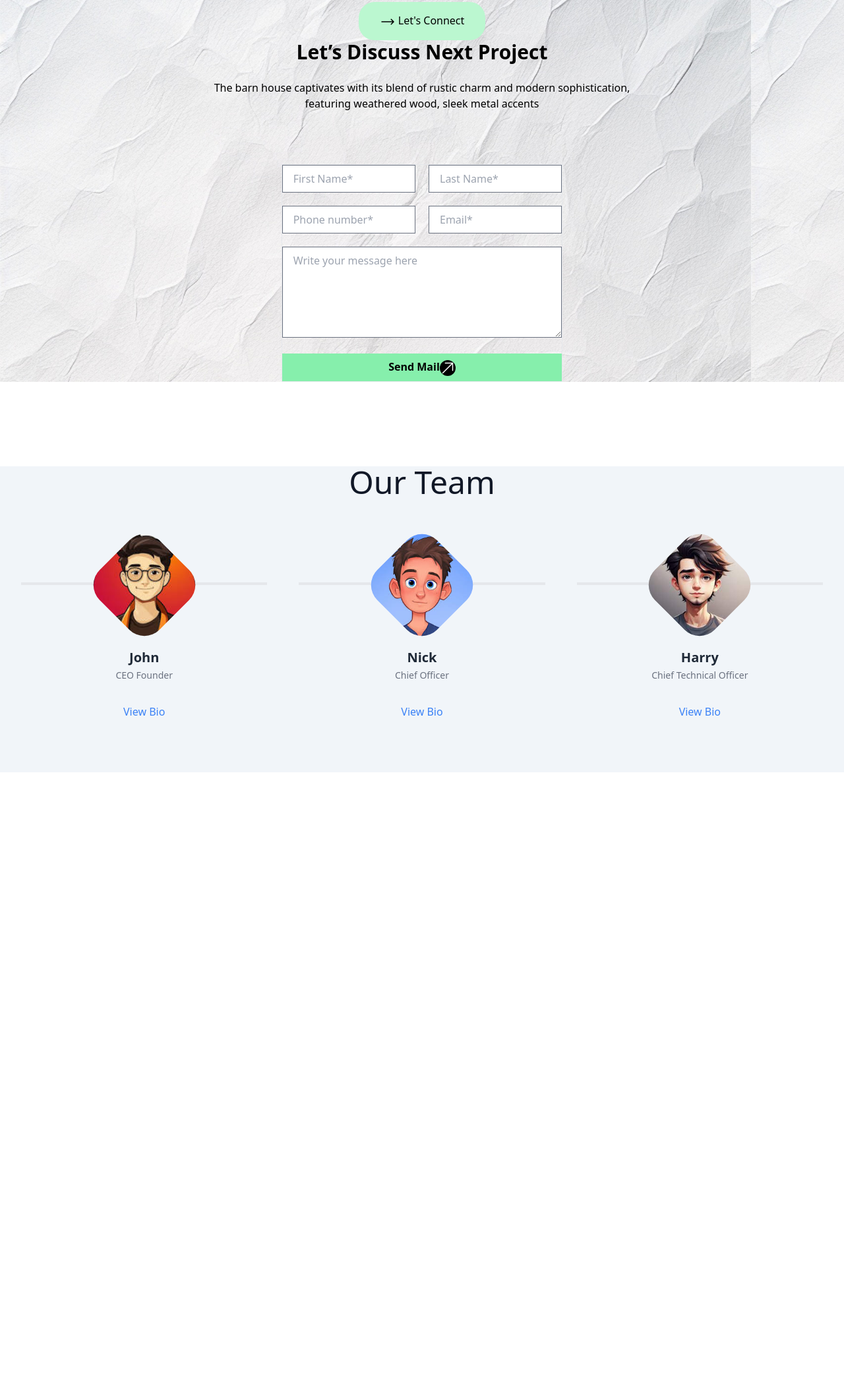
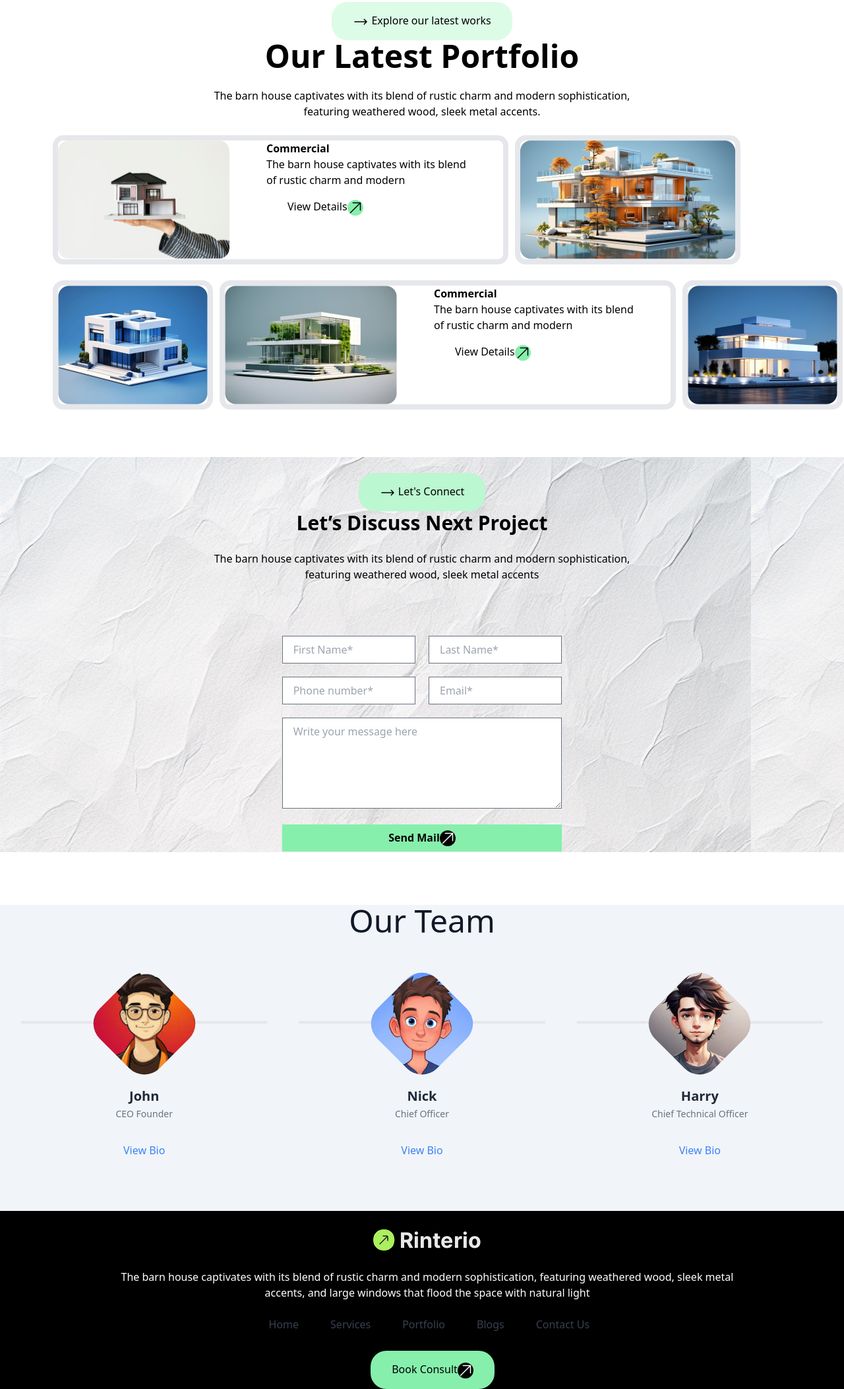
Before and after one commit to sadiahimi/housing-project, a plain HTML site: page index.html in a window 1280 px wide. Shown: the part 1923-4029 px from the top of the page at 66% size. Before the commit the page ends 3094 px from the top, so only its background shows below. Drawn offline with nearby package versions, Linux system fonts and the light colour scheme.

Commit message:
footer added

```diff
--- a/index.html
+++ b/index.html
@@ -205,6 +205,77 @@
       </div>
       <br>
       <br>
+      <!-- description -->
+      <div class="flex flex-col items-center">
+        <br>
+      <button class="bg-green-100 px-8 py-4 rounded-3xl"><svg xmlns="http://www.w3.org/2000/svg" fill="none" viewBox="0 0 24 24" stroke-width="1.5" stroke="currentColor" class="size-6 inline">
+        <path stroke-linecap="round" stroke-linejoin="round" d="M17.25 8.25 21 12m0 0-3.75 3.75M21 12H3" />
+      </svg>
+      Explore our latest works
+      </button>
+      <h2 class="text-5xl flex flex-col items-center"><b>Our Latest Portfolio</b></h2>
+        <br>
+        <p>The barn house captivates with its blend of rustic charm and modern sophistication,<br>
+          <span class="flex flex-col items-center">featuring weathered wood, sleek metal accents.</span>
+        </p>
+    </div>
+    <br>
+      <!-- challange -->
+       <div class="pl-20">
+       <div class="flex space-x-2.5">
+      <div class="flex bg-white rounded-2xl border-8">
+        <div>
+       <img src="assets/img1.png" alt="">
+      </div>
+      <div class="px-14">
+        <h1><b>Commercial</b></h1>
+        <p> The barn house captivates with its blend <br>
+          of rustic charm and modern</p>
+            <button class=" px-8 py-4 rounded-3xl">View Details<svg xmlns="http://www.w3.org/2000/svg" fill="none" viewBox="0 0 24 24" stroke-width="1.5" stroke="currentColor" class="size-6 bg-green-300 inline rounded-3xl">
+              <path stroke-linecap="round" stroke-linejoin="round" d="m4.5 19.5 15-15m0 0H8.25m11.25 0v11.25"/>
+            </svg>
+            </button>
+      </div>
+    </div>
+    <div class="bg-white rounded-2xl border-8">
+      <img src="assets/img2.png" alt="">
+    </div>
+  </div>
+</div>
+  <br>
+  <!-- next -->
+   <div class="flex space-x-2.5">
+   <div class="pl-20">
+    <div class="bg-white rounded-2xl border-8">
+      <img src="assets/img3.png" alt="">
+     </div>
+   </div>
+   <div>
+  <div class="flex space-x-2.5">
+    <div class="flex bg-white rounded-2xl border-8">
+      <div>
+     <img src="assets/img4.png" alt="">
+    </div>
+    <div class="px-14">
+      <h1><b>Commercial</b></h1>
+      <p> The barn house captivates with its blend <br>
+        of rustic charm and modern</p>
+          <button class=" px-8 py-4 rounded-3xl">View Details<svg xmlns="http://www.w3.org/2000/svg" fill="none" viewBox="0 0 24 24" stroke-width="1.5" stroke="currentColor" class="size-6 bg-green-300 inline rounded-3xl">
+            <path stroke-linecap="round" stroke-linejoin="round" d="m4.5 19.5 15-15m0 0H8.25m11.25 0v11.25"/>
+          </svg>
+          </button>
+    </div>
+  </div>
+  <div class="bg-white rounded-2xl border-8">
+    <img src="assets/img5.png" alt="">
+  </div>
+</div>
+</div>
+</div>
+<br>
+
+    <br>
+    <br>
       <div style="background-image: url('./assets/bg.jpg')";>
 
         <div class="flex flex-col items-center">
@@ -261,8 +332,6 @@
       </div>
     </div>
   </div>
-  <br>
-  <br>
   <div class="bg-slate-100">
     <div class="container mx-auto px-6 md:px-12 lg:px-8">
       <div class="mb-12 text-center">
@@ -303,7 +372,61 @@
 </div>
       </div>
     </div>
-
   </div>
+  <footer>
+    <div class="flex flex-col items-center pl-4 bg-black">
+      <br>
+      <div>
+        <img src="assets/Frame 58.png" alt="">
+      </div>
+      <div>
+         <br>
+         <p class="text-white">The barn house captivates with its blend of rustic charm and modern sophistication, featuring weathered wood, sleek metal <br><span class="flex flex-col items-center text-white">accents, and large windows that flood the space with natural light</span>
+         </p>
+         <br>
+         <div class="pl-44">
+         <div class="peer-checked:translate-x-0 fixed inset-0 w-[calc(100%-4.5rem)] translate-x-[-100%]  border-r shadow-xl transition duration-300  lg:border-r-0 lg:w-auto lg:static lg:shadow-none lg:translate-x-0">
+          <div class="flex flex-col h-full justify-between lg:items-center lg:flex-row">
+            <ul class="px-6 pt-32 text-gray-700 space-y-8 md:px-12 lg:space-y-0 lg:flex lg:space-x-12 lg:pt-0">
+              <li>
+                <a href="#" class="group relative before:absolute before:inset-x-0 before:bottom-0 before:h-2">
+                  <span class="relative ">Home</span>
+                </a>
+              </li>
+              <li>
+                <a href="#" class="group relative before:absolute before:inset-x-0 before:bottom-0 before:h-2 before:origin-right before:scale-x-0  before:transition before:duration-200 hover:before:origin-left hover:before:scale-x-100">
+                  <span class="relative">Services</span>
+                </a>
+              </li>
+              <li>
+                <a href="#" class="group relative before:absolute before:inset-x-0 before:bottom-0 before:h-2 before:origin-right before:scale-x-0 before:transition before:duration-200 hover:before:origin-left hover:before:scale-x-100">
+                  <span class="relative group-hover:text-cyan-800">Portfolio</span>
+                </a>
+              </li>
+              <li>
+                <a href="#" class="group relative before:absolute before:inset-x-0 before:bottom-0 before:h-2 before:origin-right before:scale-x-0  before:transition before:duration-200 hover:before:origin-left hover:before:scale-x-100">
+                  <span class="relative group-hover:text-cyan-800">Blogs</span>
+                </a>
+              </li>
+              <li>
+                <a href="#" class="group relative before:absolute before:inset-x-0 before:bottom-0 before:h-2 before:origin-right before:scale-x-0  before:transition before:duration-200 hover:before:origin-left hover:before:scale-x-100">
+                  <span class="relative group-hover:text-cyan-800">Contact Us</span>
+                </a>
+              </li>
+            </ul>
+            </div>
+            </div>
+            <br>
+            <div class="pr-40">
+         <div class="flex flex-col items-center mt-1">
+          <button class="bg-green-300 px-8 py-4 rounded-3xl">Book Consult<svg xmlns="http://www.w3.org/2000/svg" fill="none" viewBox="0 0 24 24" stroke-width="1.5" stroke="currentColor" class="size-6 text-white bg-black inline rounded-3xl">
+            <path stroke-linecap="round" stroke-linejoin="round" d="m4.5 19.5 15-15m0 0H8.25m11.25 0v11.25"/>
+          </svg>
+          </button>
+        </div>
+        </div>
+     </div>
+    </div>
+  </footer>
 </body>
 </html>
```
Also changed, not shown: assets/Frame 5 (1).png (added), assets/Frame 58.png (added).
